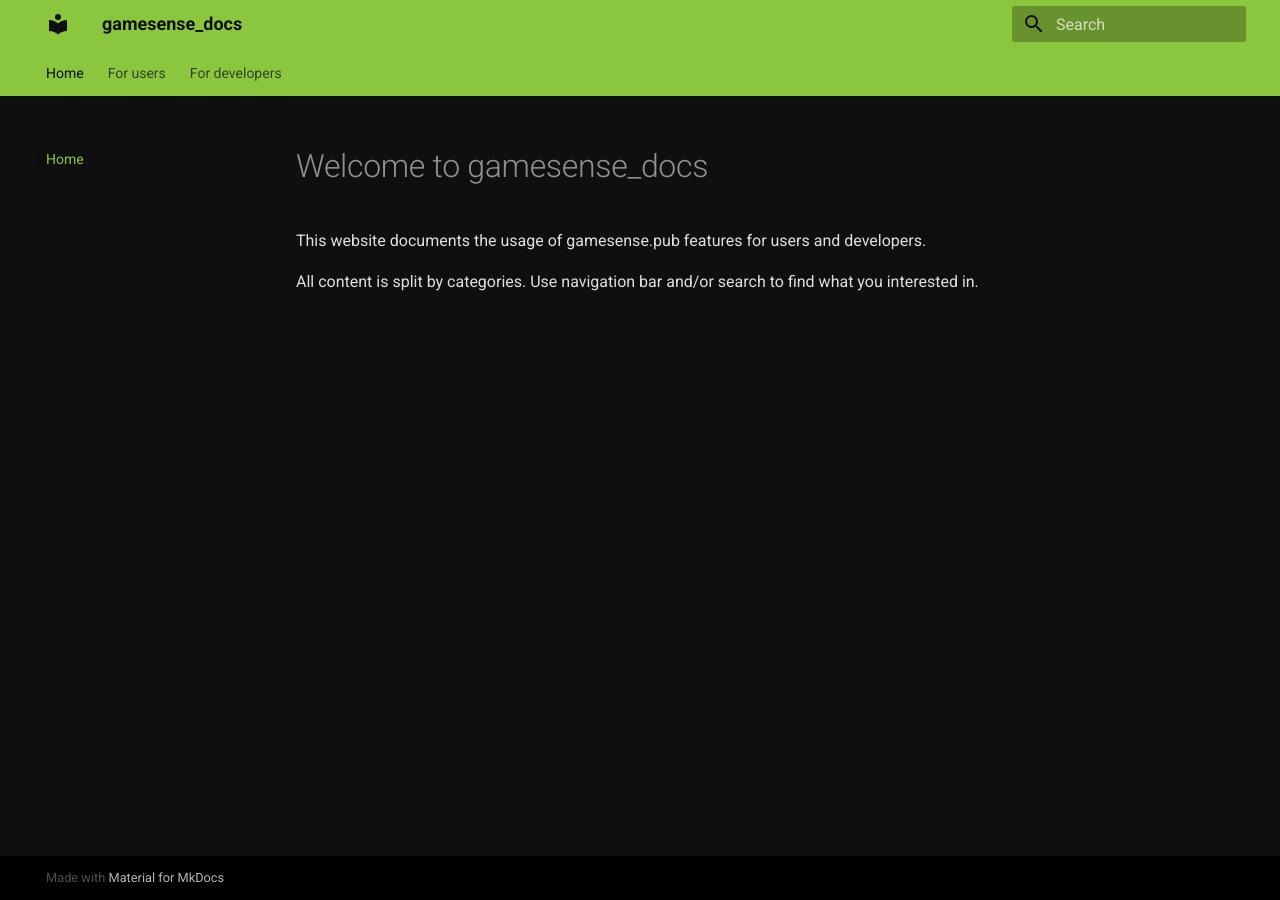
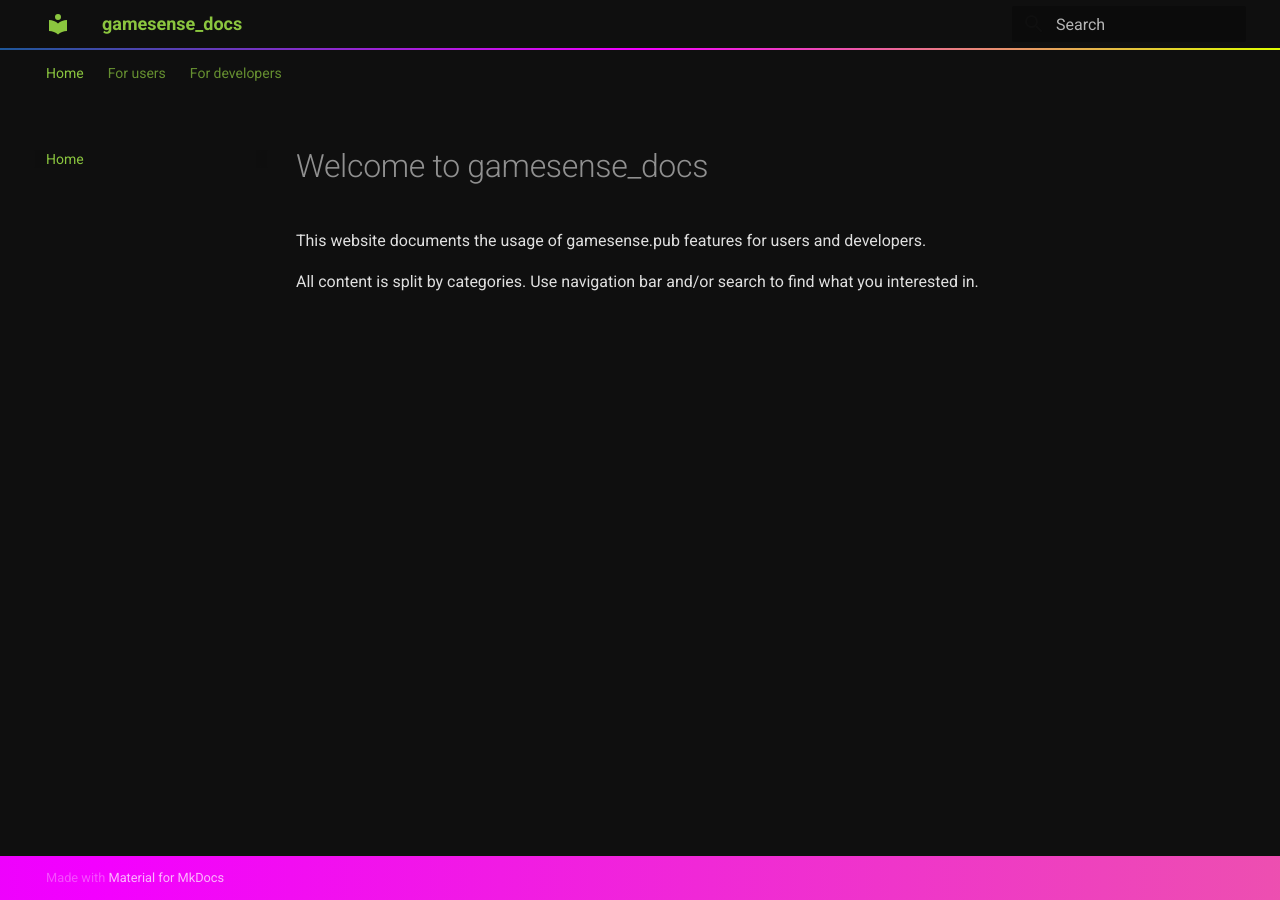
Before and after one commit to h4xrOx/gamesense_docs, an MkDocs documentation site: the page built from docs/index.md, in a window 1280 px wide. Built offline with MkDocs 1.6.1 and Material for MkDocs 9.7.7, drawn with Linux system fonts in a browser that asks for light colours.

Commit message:
Update docs/stylesheets/extra.css (Add gamesense line. Update colors for code blocks) Add docs/for_developers/api/examples/* (Add example lua snippets) Updage GenDoc (Add examples support)

```diff
--- a/docs/stylesheets/extra.css
+++ b/docs/stylesheets/extra.css
@@ -30,12 +30,20 @@
 
     /* Code highlighting color shades */
     --md-code-hl-color:                hsla(60, 100%, 50%, 0.5);
-    --md-code-hl-number-color:         hsla(0, 67%, 50%, 1);
+    /* --md-code-hl-number-color:         hsla(0, 67%, 50%, 1);
     --md-code-hl-special-color:        hsla(340, 83%, 47%, 1);
     --md-code-hl-function-color:       hsla(291, 45%, 50%, 1);
     --md-code-hl-constant-color:       hsla(250, 63%, 60%, 1);
     --md-code-hl-keyword-color:        hsla(219, 54%, 51%, 1);
-    --md-code-hl-string-color:         hsla(150, 63%, 30%, 1);
+    --md-code-hl-string-color:         hsla(150, 63%, 30%, 1); */
+
+    --md-code-hl-number-color:         hsla(6, 74%, 63%, 1);
+    --md-code-hl-special-color:        hsla(340, 83%, 66%, 1);
+    --md-code-hl-function-color:       hsla(291, 57%, 65%, 1);
+    --md-code-hl-constant-color:       hsla(250, 62%, 70%, 1);
+    --md-code-hl-keyword-color:        hsla(219, 66%, 64%, 1);
+    --md-code-hl-string-color:         hsla(150, 58%, 44%, 1);
+
     --md-code-hl-name-color:           var(--md-code-fg-color);
     --md-code-hl-operator-color:       var(--md-default-fg-color--light);
     --md-code-hl-punctuation-color:    var(--md-default-fg-color--light);
@@ -69,9 +77,72 @@
     --md-footer-fg-color--lighter:     hsla(0, 0%, 100%, 0.3);
     --md-footer-bg-color:              hsla(0, 0%, 0%, 0.87);
     --md-footer-bg-color--dark:        hsla(0, 0%, 0%, 0.32);
+
+    --md-footer-meta-fg-color:              hsla(0, 0%, 0%, 1);
+    --md-footer-meta-fg-color--light:       hsla(0, 0%, 0%, 0.7);
+    --md-footer-meta-fg-color--lighter:     hsla(0, 0%, 0%, 0.3);
 }
 
 [data-md-color-scheme="gamesense"] .md-typeset table:not([class]) th {
   color: var(--md-default-fg-color) !important;
   background-color: var(--md-default-bg-color--light) !important;
 }
+
+[data-md-color-scheme="gamesense"] .md-header, [data-md-color-scheme="gamesense"] .md-tabs {
+  color: var(--md-primary-fg-color) !important;
+  background-color: var(--md-primary-bg-color) !important;
+}
+
+[data-md-color-scheme="gamesense"] .md-tabs {
+  color: var(--md-primary-fg-color) !important;
+  background-color: var(--md-primary-bg-color) !important;
+}
+
+@-webkit-keyframes AnimationName {
+  0%{background-position:0% 50%}
+  50%{background-position:100% 50%}
+  100%{background-position:0% 50%}
+}
+@-moz-keyframes AnimationName {
+  0%{background-position:0% 50%}
+  50%{background-position:100% 50%}
+  100%{background-position:0% 50%}
+}
+@-o-keyframes AnimationName {
+  0%{background-position:0% 50%}
+  50%{background-position:100% 50%}
+  100%{background-position:0% 50%}
+}
+@keyframes AnimationName {
+  0%{background-position:0% 50%}
+  50%{background-position:100% 50%}
+  100%{background-position:0% 50%}
+}
+
+[data-md-color-scheme="gamesense"] .md-header::after {
+  position: absolute;
+  display: block;
+  width: 100%;
+  height: 2px;
+  background: linear-gradient(to right, #1e5799 0%,#f300ff 50%,#e0ff00 100%);
+  content: '';
+}
+
+[data-md-color-scheme="gamesense"] .md-footer-meta {
+  background: linear-gradient(to right, #1e5799 0%,#f300ff 50%,#e0ff00 100%);
+  background-size: 600% 600%;
+  -webkit-animation: AnimationName 30s ease infinite;
+  -moz-animation: AnimationName 30s ease infinite;
+  -o-animation: AnimationName 30s ease infinite;
+  animation: AnimationName 30s ease infinite;
+
+  color: var(--md-footer-meta-fg-color) !important;
+}
+
+[data-md-color-scheme="gamesense"] .md-footer-copyright {
+  color: var(--md-footer-meta-fg-color--lighter) !important;
+}
+
+[data-md-color-scheme="gamesense"] .md-footer-copyright a {
+  color: var(--md-footer-meta-fg-color--light) !important;
+}
--- a/mkdocs.yml
+++ b/mkdocs.yml
@@ -47,3 +47,8 @@ extra_css:
   - stylesheets/extra.css
 markdown_extensions:
   - admonition
+  - pymdownx.snippets
+  - pymdownx.highlight
+  - pymdownx.superfences
+  - pymdownx.tabbed
+  - pymdownx.details
```
Also changed, not shown: docs/for_developers/api/_G.json (+12 -0 lines), 3 other files.
